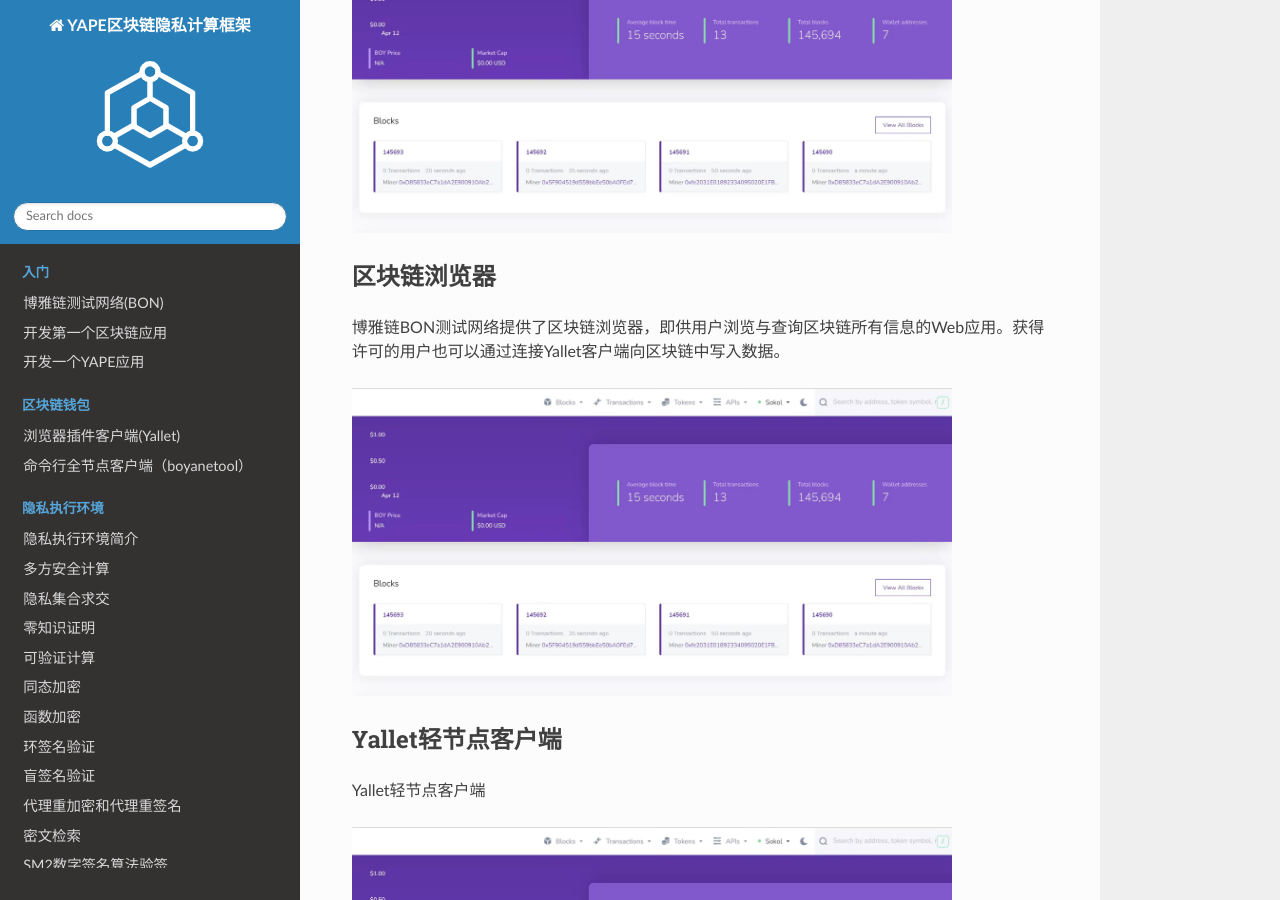
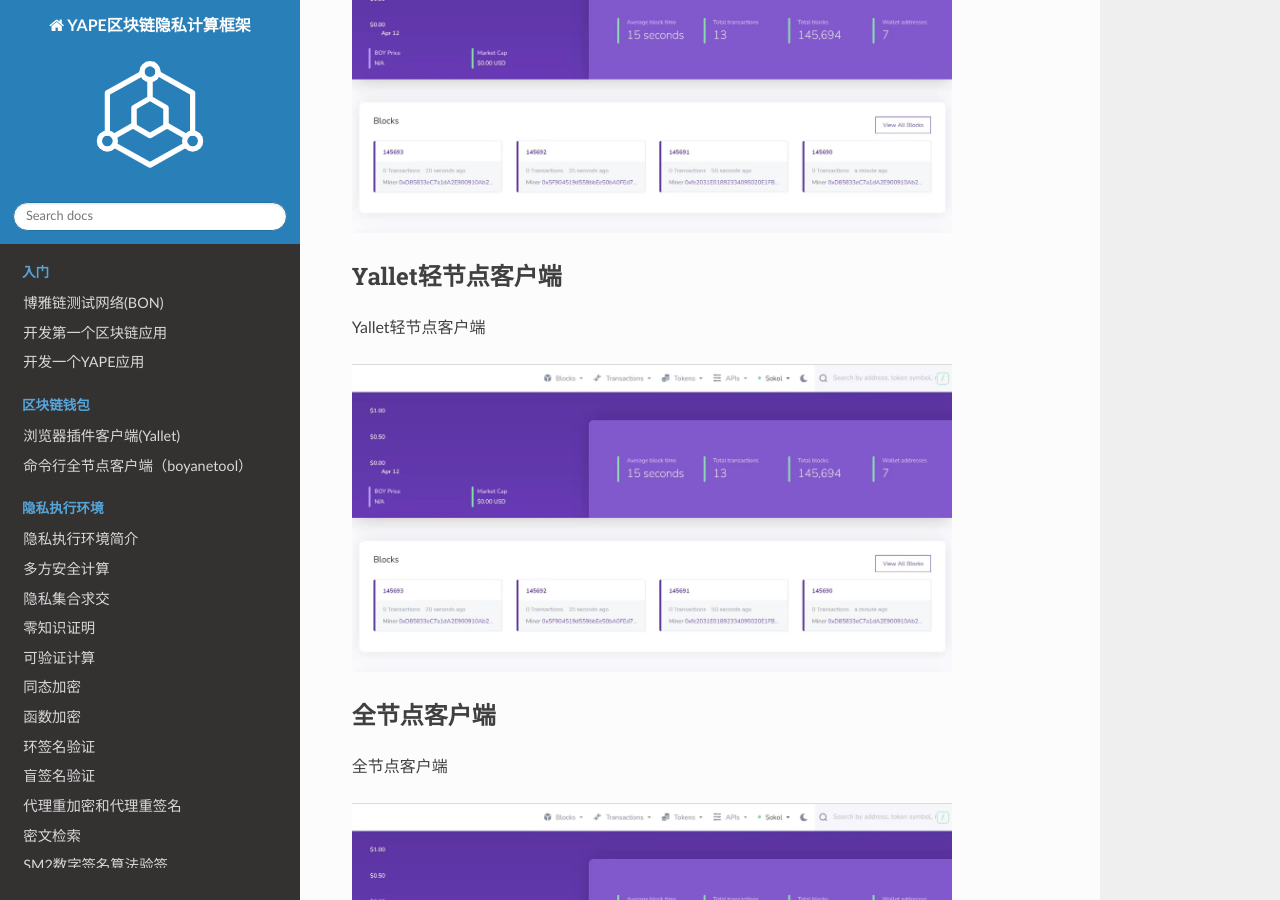
Before and after one commit to boyanet/yape-docs, a Sphinx documentation site: the page built from docs/source/index.rst, in a window 1280 px wide and 900 px high, scrolled down 1024 px. Built offline with Sphinx 7.4.7 and the Read the Docs theme 2.0.0, drawn with Linux system fonts in a browser that asks for light colours; pages that are not in the unit, such as notebooks, are missing from menus.

Commit message:
Update index.rst

```diff
--- a/docs/source/index.rst
+++ b/docs/source/index.rst
@@ -40,15 +40,6 @@
 .. image:: ./media/qukuailianliulanqi.jpg
  :width: 600
 
-
-
-区块链浏览器
-***********************
-
-博雅链BON测试网络提供了区块链浏览器，即供用户浏览与查询区块链所有信息的Web应用。获得许可的用户也可以通过连接Yallet客户端向区块链中写入数据。
-
-.. image:: ./media/qukuailianliulanqi.jpg
- :width: 600
 
 Yallet轻节点客户端
 ***********************
```
